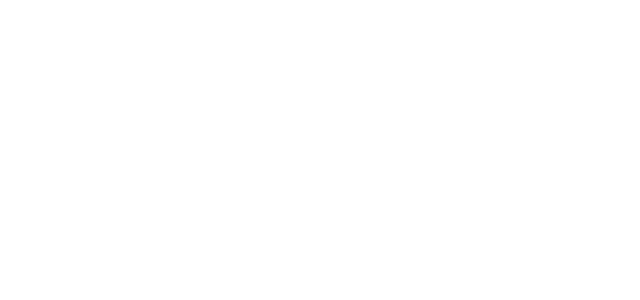
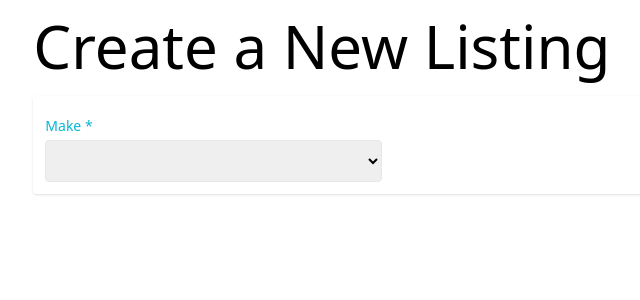
Before and after one commit to OlgaPrikhodko/carTrader, a Nuxt app: page /profile/listings/create in a window 1280 px wide. Before the commit this address had no page. Shown: the top 300 px of the page, without its empty margins (244-884 px from the left). Built offline with nearby package versions, Linux system fonts and the light colour scheme.

Commit message:
:star: feat(listing): add create listing

```diff
--- /dev/null
+++ b/components/Car/Ad/Select.vue
@@ -0,0 +1,30 @@
+<script setup>
+const props = defineProps({
+  title: String,
+  name: String,
+  options: Array,
+});
+
+const state = ref("");
+const emits = defineEmits(["changeInput"]);
+const onChange = () => {
+  emits("changeInput", state.value, props.name);
+};
+</script>
+
+<template>
+  <div class="flex flex-col w-[48%] mt-2">
+    <label for="" class="text-cyan-500 mb-1 text-sm">{{ title }}</label>
+    <select
+      name=""
+      id=""
+      class="p-2 border rounded w-100"
+      @change="onChange"
+      v-model="state"
+    >
+      <option v-for="option in options" :key="option.id" :value="option">
+        {{ option }}
+      </option>
+    </select>
+  </div>
+</template>
--- /dev/null
+++ b/pages/profile/listings/create.vue
@@ -0,0 +1,42 @@
+<script setup>
+definePageMeta({
+  layout: "container",
+});
+
+const { makes } = useCars();
+
+const info = useState("adInfo", () => {
+  return {
+    make: "",
+    model: "",
+    year: "",
+    miles: "",
+    price: "",
+    city: "",
+    seats: "",
+    description: "",
+    image: null,
+  };
+});
+
+const onChangeInput = (data, name) => {
+  info.value[name] = data;
+};
+</script>
+
+<template>
+  <div>
+    <div>
+      <h1 class="text-6xl">Create a New Listing</h1>
+    </div>
+
+    <div class="shadow rounded p-3 mt-5 flex flex-wrap justify-between">
+      <CarAdSelect
+        title="Make *"
+        name="make"
+        :options="makes"
+        @change-input="onChangeInput"
+      />
+    </div>
+  </div>
+</template>
```
